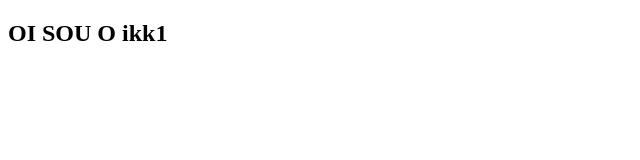
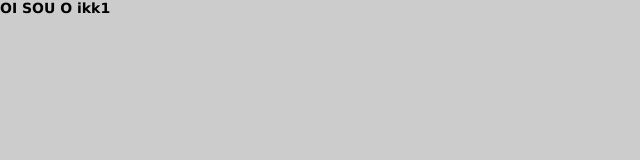
Before and after one commit to guireiiss/gitflowtraining, a plain HTML site: page index.html in a window 1280 px wide. Shown: the whole page, without its empty margins (0-640 px from the left). Drawn offline with Linux system fonts and the light colour scheme.

Commit message:
Creating styles.css and linking to HTML

```diff
--- /dev/null
+++ b/assets/css/styles.css
@@ -0,0 +1,12 @@
+* {
+    box-sizing: border-box;
+    margin: 0;
+    padding: 0;
+    list-style: none;
+    font-size: 14px;
+    font-family: 'Lucida Sans', 'Lucida Sans Regular', 'Lucida Grande', 'Lucida Sans Unicode', Geneva, Verdana, sans-serif;
+}
+
+body {
+    background-color: #ccc;
+}
--- a/index.html
+++ b/index.html
@@ -3,6 +3,7 @@
 <head>
     <meta charset="UTF-8">
     <meta name="viewport" content="width=device-width, initial-scale=1.0">
+    <link rel="stylesheet" href="assets/css/styles.css" type="text/css">
     <title>PORTFOLIO DE BANDIDO</title>
 </head>
 <body>
```
